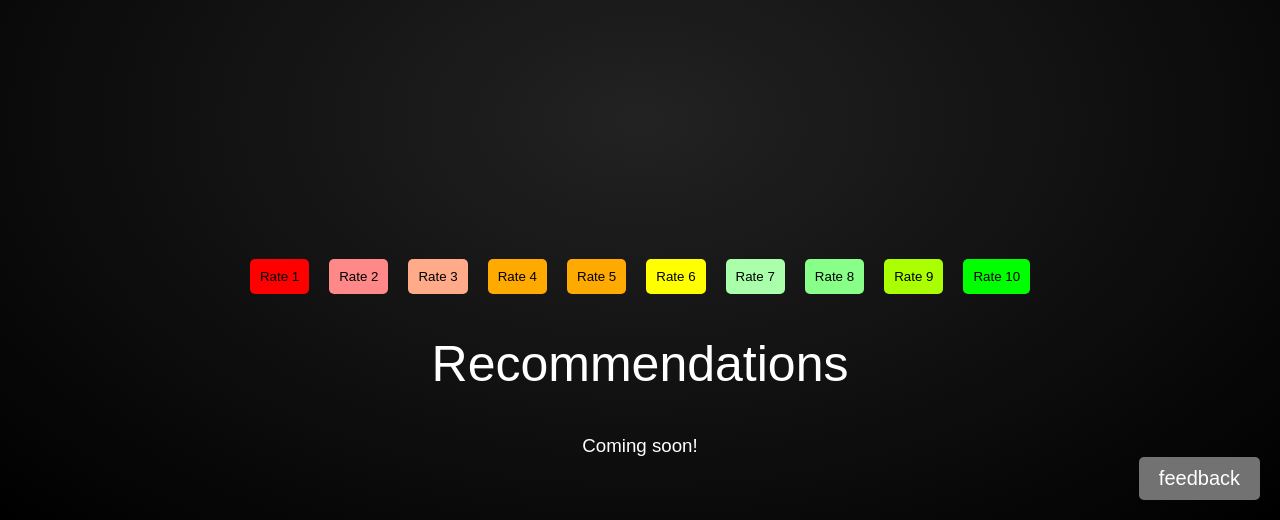
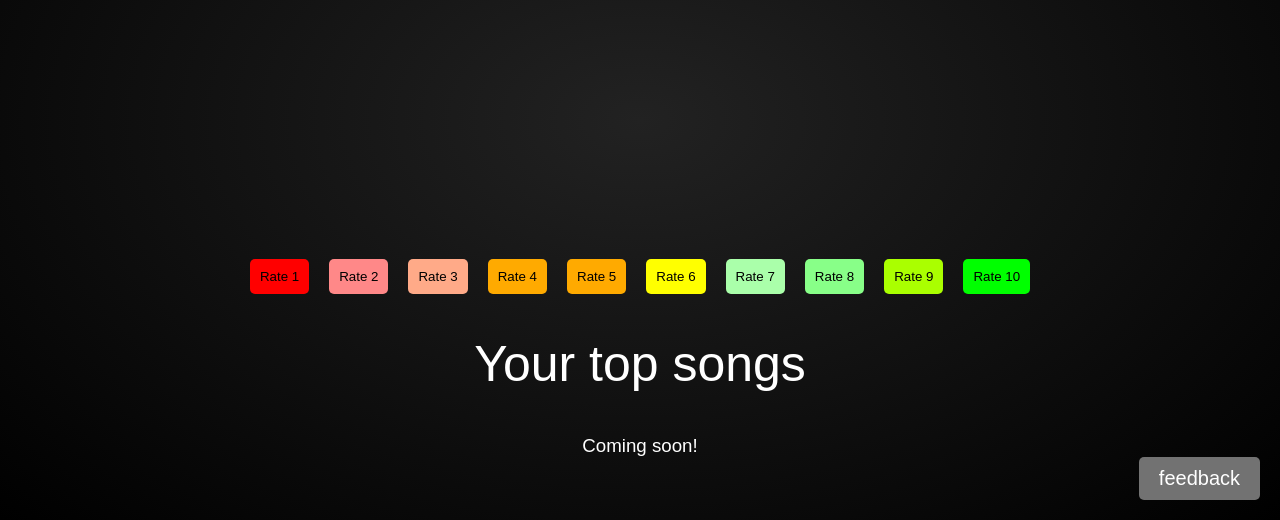
Before and after one commit to datastudy-nl/suggestsongs, a Flask app: template templates/index.html in a window 1280 px wide. Shown: the part 280-800 px from the top of the page. Run offline with Flask 3, Linux system fonts and the light colour scheme; the template is opened without the code that fills it: most values are stand-ins (such as "Sample title", 1, 10 or a date in 2020); data that the repository does not hold is empty.

Commit message:
top songs instead of recommendations

```diff
--- a/templates/index.html
+++ b/templates/index.html
@@ -29,7 +29,7 @@
             <button onclick="rateTrack(10)" style="background-color: #0f0;">Rate 10</button>
         </div>
         <div class="top-rated-songs">
-            <h2>Recommendations</h2>
+            <h2>Your top songs</h2>
             <h3>Coming soon!</h3>
             <ul id="top-rated-songs-list">
             </ul>
```
